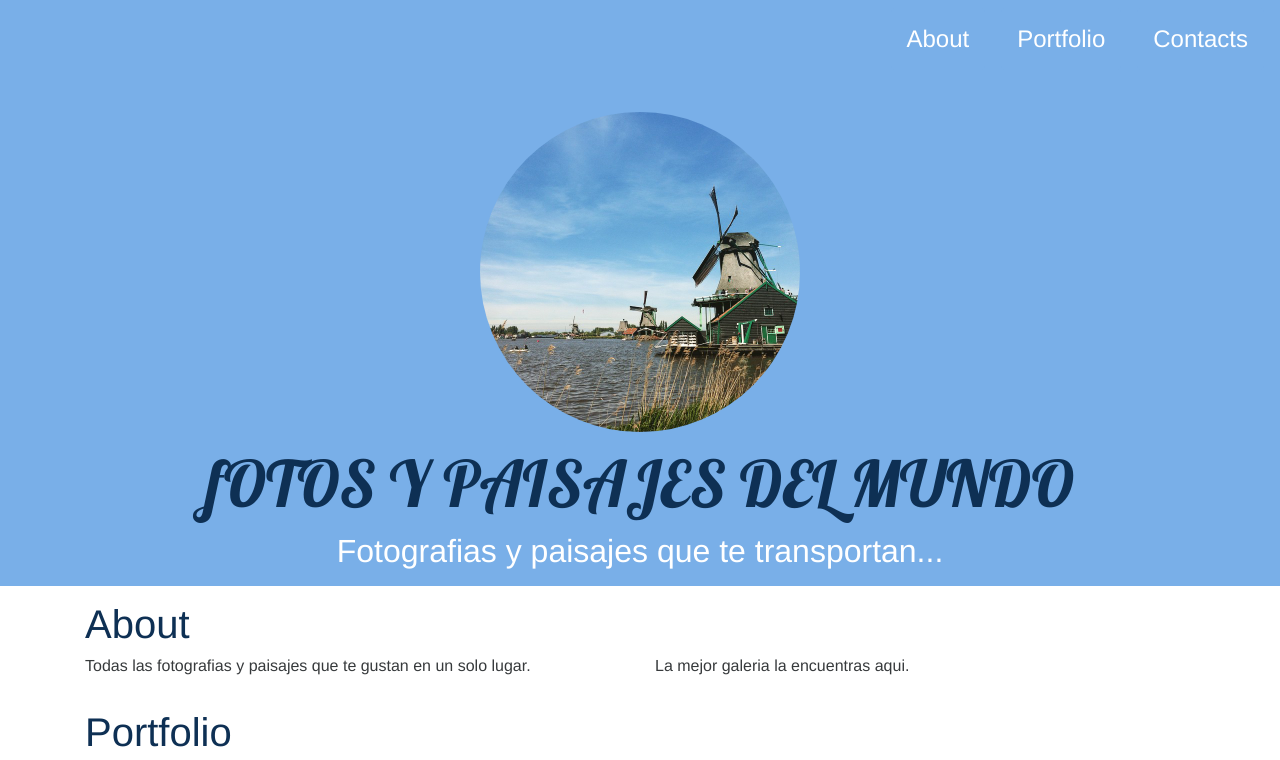
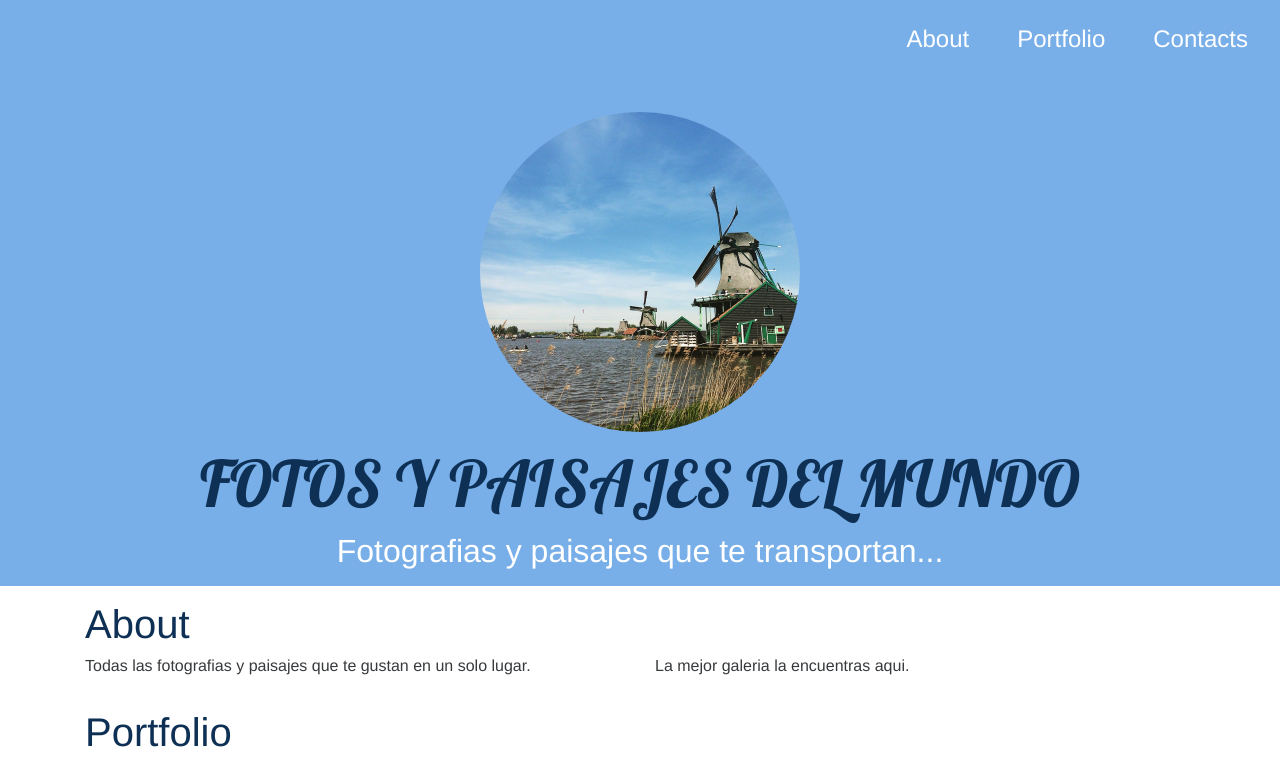
Before and after one commit to ALEJANDROALEJANDROSANCHEZ/BLOG-PERSONAL, a Jekyll site: the page built from index.html, in a window 1280 px wide and 1391 px high. Shown: the top 760 px of the window. Built offline with Jekyll 4.4.1, drawn with Linux system fonts in a browser that asks for light colours; nearby versions of some CDN libraries; part of the change alters nothing that is shown; grey boxes are pictures that could not be loaded.

Commit message:
tres
tres

```diff
--- a/_config.yml
+++ b/_config.yml
@@ -1,8 +1,8 @@
 # Site settings
 # in the templates available like {{ site.myvariable }}.
 title: FOTOS Y PAISAJES
-email: your-email@domain.com
-brand: fOTOS Y PAISAJES DEL MUNDO
+email: 16670322@itiguala.edu.mx.com
+brand: FOTOS Y PAISAJES DEL MUNDO
 headline: Fotografias y paisajes que te transportan...
 description: > # this means to ignore newlines until "baseurl:"
   New Site
```
